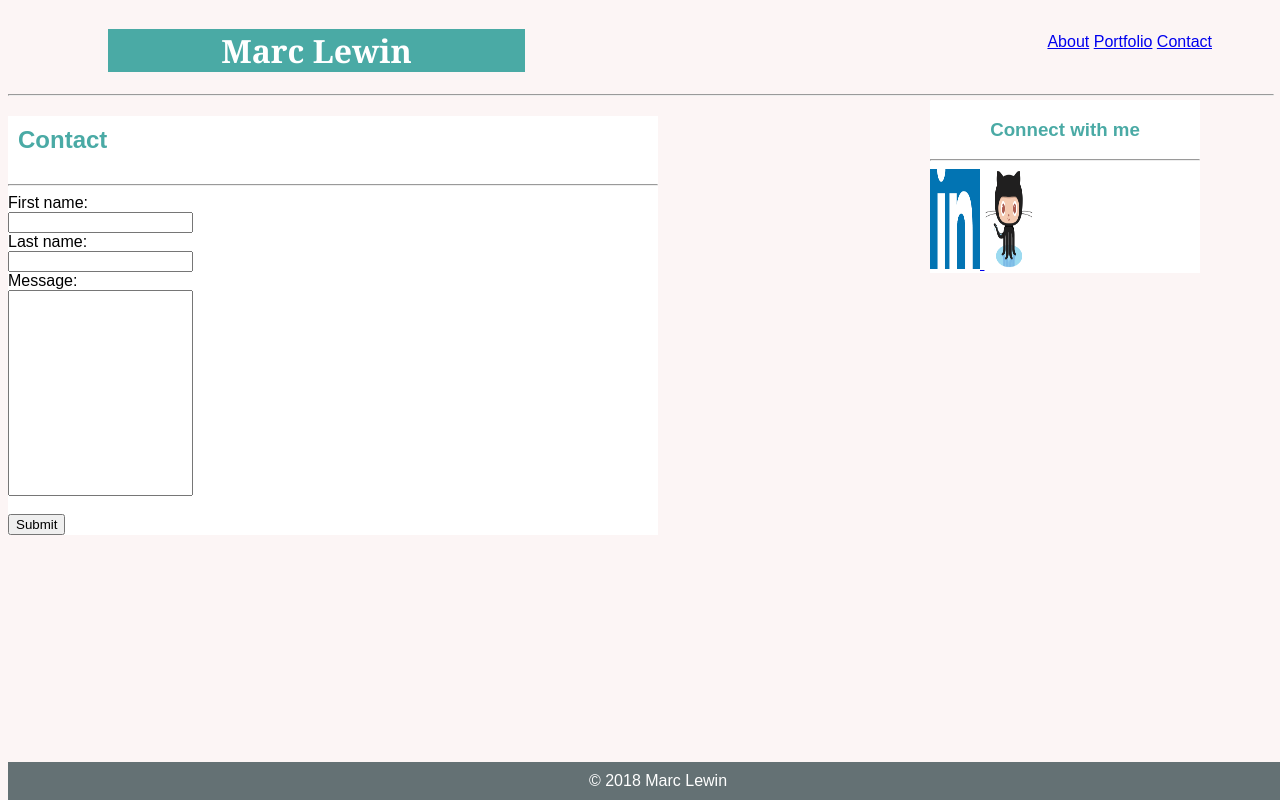
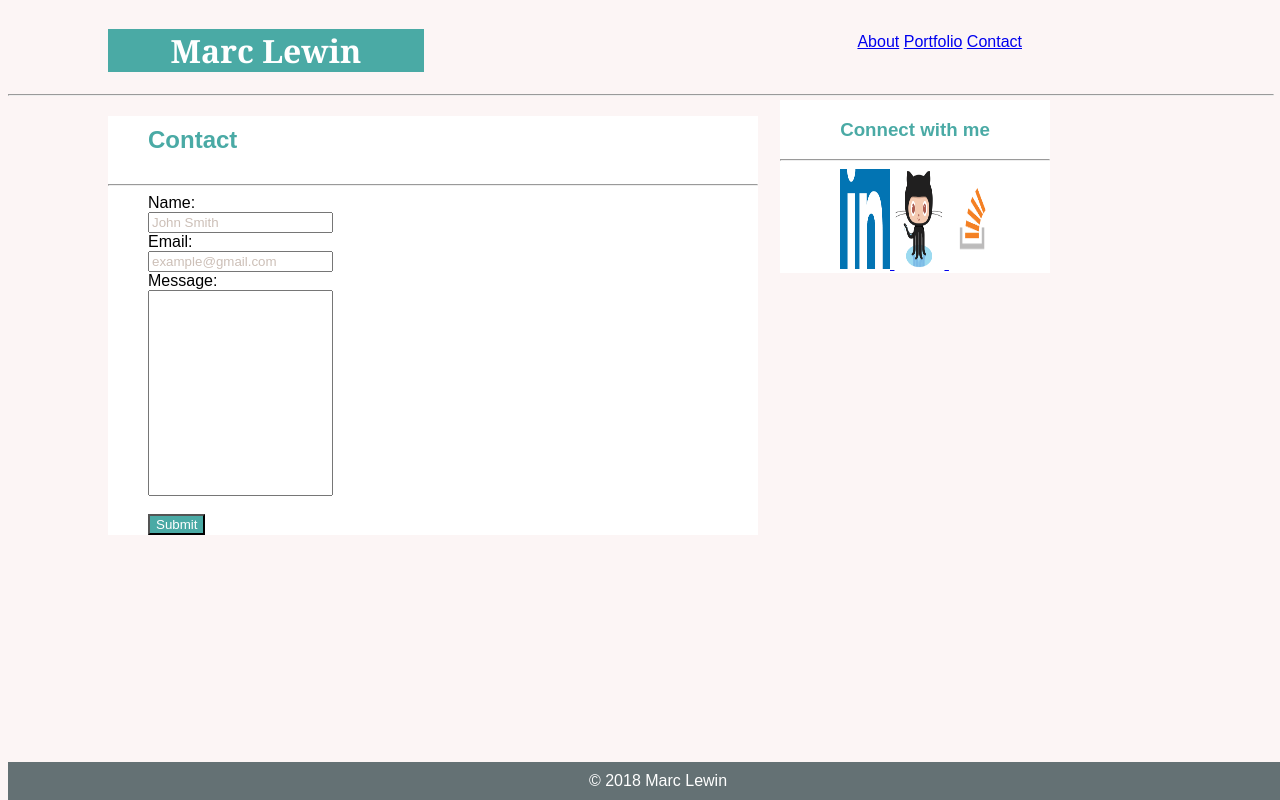
Before and after one commit to MarcLewin/Basic-Portfolio, a plain HTML site: page contact.html in a window 1280 px wide. Shown: the top 800 px of the page. Drawn offline with Linux system fonts and the light colour scheme.

Commit message:
pretty much donegit add -Agit add -A

```diff
--- a/assets/css/style.css
+++ b/assets/css/style.css
@@ -9,7 +9,7 @@ h1{
     color: white;
     text-align: center;
     background-color: #4aaaa5;
-    width: 33%;
+    width: 25%;
     Padding: 30;
     float: left;
     font-family: 'Georgia', Times, "Times New Roman", serif;
@@ -24,7 +24,7 @@ h1{
 
 .three{
     text-align: right;
-    margin-right: 60px;
+    margin-right: 250px;
     padding-top: 25px;
 
 }
@@ -52,6 +52,12 @@ h2{
     background: #ffffff;
     color:#4aaaa5;
     position: absolute; right: 80px; top: 100px;
+    margin-right: 150px;
+
+}
+
+#linkedin {
+    padding-left: 60px;
 }
 
 
@@ -81,14 +87,32 @@ h2{
     background: #ffffff;
     width: 650px;
     margin-top: 20px;
+    margin-left: 100px;
 
+}
+
+
+#forms{
+    margin-left: 40px;
 }
 
 #header-contact{
     text-align:left;
     padding: 10px;
+    margin-left:30px;
 }
 
+#submit{
+    background-color:  #4aaaa5;
+    color: white;
+}
+#firstname{
+    color: rgb(204,191,183);
+}
+
+#email{
+    color: rgb(204,191,183);
+}
 #message-box{  height: 200px;
 }
 
@@ -123,6 +147,7 @@ footer {
         height: 680px;
         margin-left: 100px;
         position: relative;
+        margin-bottom: 70px;
 }
 
 h3{
@@ -148,7 +173,7 @@ h3{
     text-align: center;
     padding-top:20px;
     position: absolute;
-    top: 200px;
+    top: 170px;
     z-index: 2;
 }
 .rpg{
@@ -177,7 +202,7 @@ h3{
     text-align: center;
     position: absolute;
     right: -1px;
-    top: 0px;
+    top: -35px;
     z-index: 4;
 }
 
--- a/contact.html
+++ b/contact.html
@@ -18,7 +18,7 @@
 
         <a href="file:///C:/Users/marcl/Desktop/Basic-Portfolio/index.html">About</a>
         <a href="file:///C:/Users/marcl/Desktop/Basic-Portfolio/portfolio.html">Portfolio</a>
-        <a href="http://www.lipsum.com/">Contact</a>
+        <a href="file:///C:/Users/marcl/Desktop/Basic-Portfolio/contact.html">Contact</a>
     </section>
     <hr id="hr1">
   </header>
@@ -29,19 +29,22 @@
 
         <h2 id="header-contact">Contact  </h2>
         <hr>
+        <section id="forms">
 
             <form action="/action_page.php">
-            First name:<br>
-            <input type="text" name="Name" value="">
+                Name:<br>
+                <input id="firstname" type="text" name="Name" value="John Smith">
                 <br>
-            Last name:<br>
-            <input type="text" name="Email" value="">
+                Email:<br>
+                <input id="email" type="text" name="Email" value="example@gmail.com">
                 <br>
                 Message:<br>
                 <input id=message-box type="text" name="Message" value="">
                 <br><br>
-            <input type="submit" value="Submit">
+                <input id= "submit" type="submit" value="Submit">
             </form>
+
+        </section>
 </section>
 
   <section class="connect">
@@ -57,6 +60,11 @@
             <a href="https://github.com/">
                 <img id="github"  src="https://github.com/MarcLewin/Basic-Portfolio/blob/master/assets/images/github-octocat.png?raw=true" alt="Marc Lewin Github" width="50" height="100" >
                 </a>
+
+                <a href="https://stackoverflow.com/">
+                    <img id="stackoverflow"  src="https://github.com/MarcLewin/Basic-Portfolio/blob/master/assets/images/stack.png?raw=true" alt="Marc Lewin Stackoverflow" width="50" height="100" >
+                    </a>
+    </section>
     </section>
 
         <footer id="footer">
```
Also changed, not shown: index.html (+5 -1 lines), portfolio.html (+7 -1 lines). Lines whose indentation alone changed are shown as unchanged.
